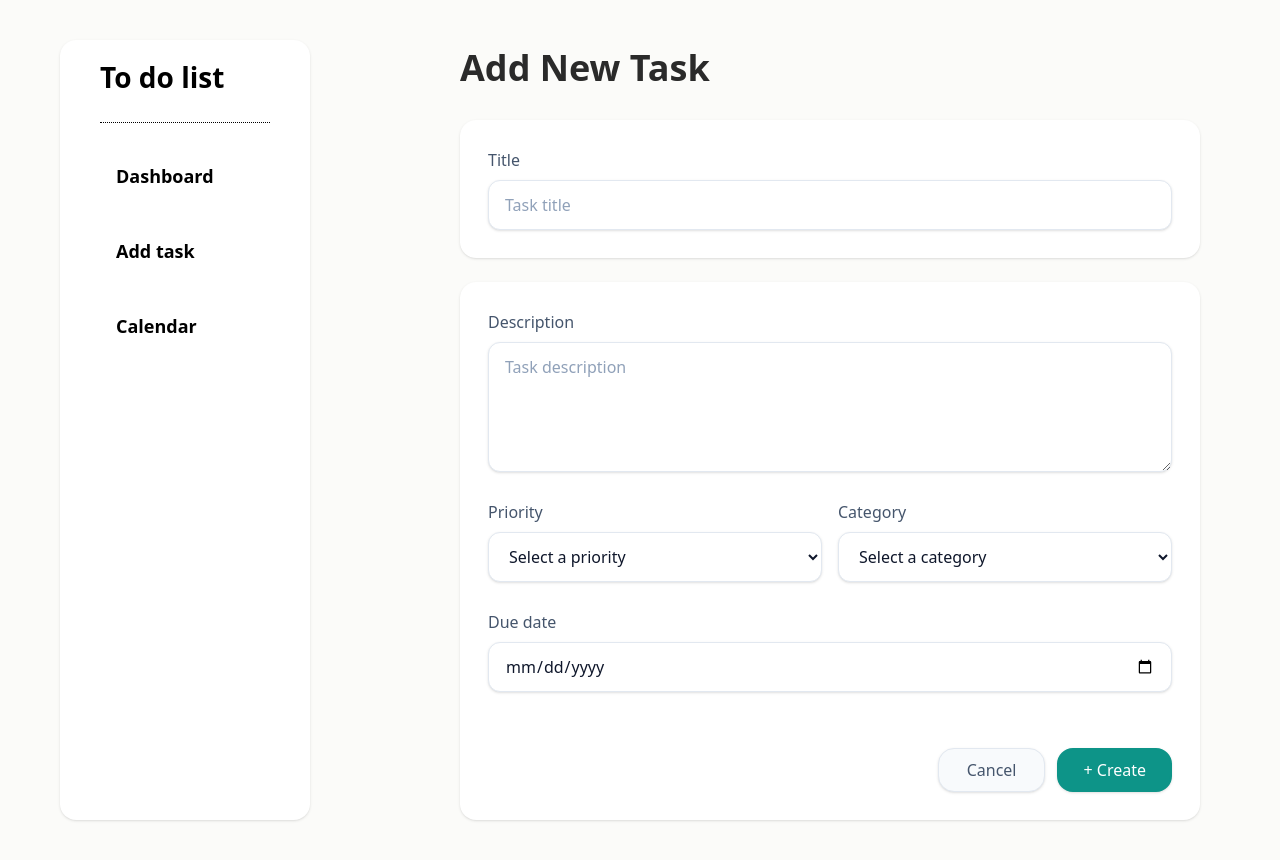
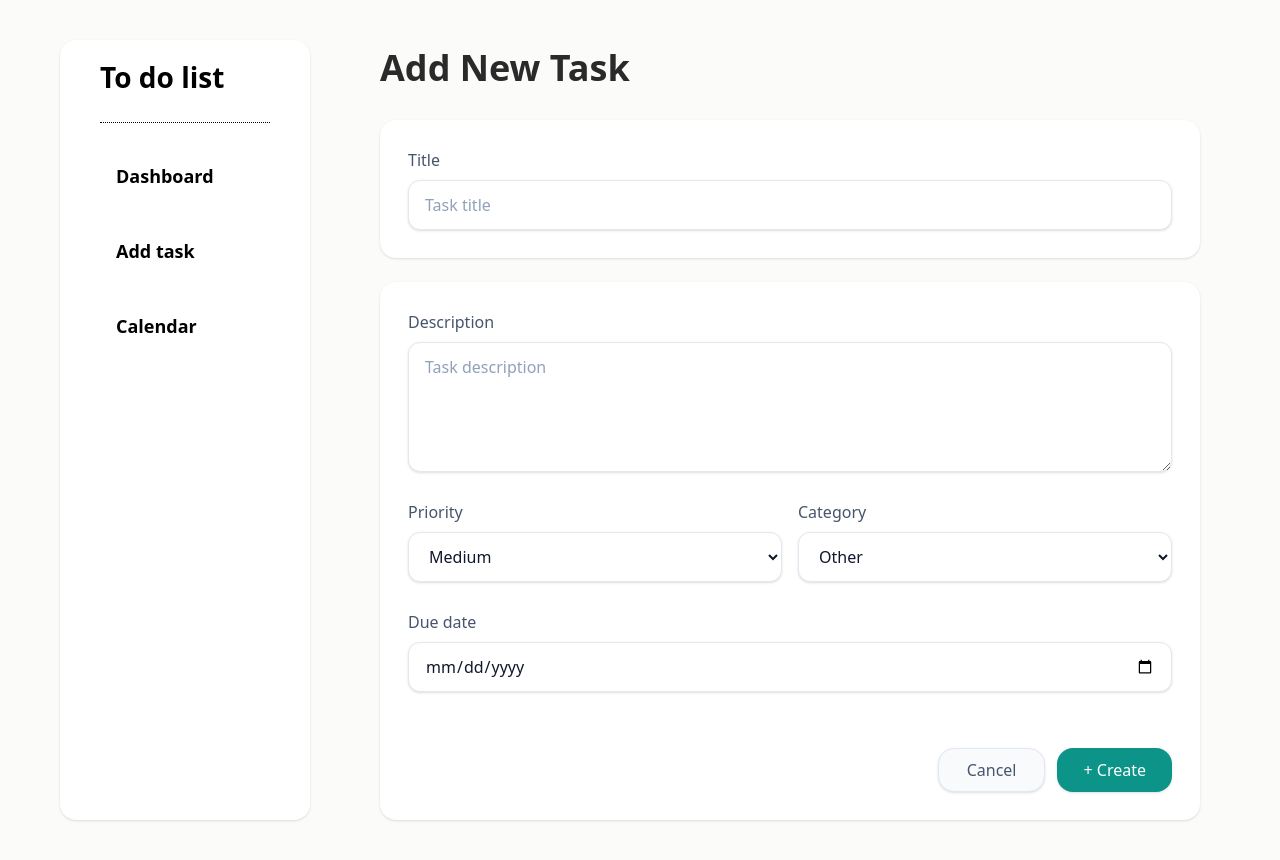
Before and after one commit to PisethKeng/TodoApp-Frontend-ProjectCSCI221, a React (Vite) app: page /addtask in a window 1280 px wide. Built offline with nearby package versions, Linux system fonts and the light colour scheme.

Commit message:
fix: Adjust AddTask and TaskCreation

```diff
--- a/src/App.jsx
+++ b/src/App.jsx
@@ -4,13 +4,18 @@ import Home from './pages/Home'
 import AddTask from './pages/AddTask'
 import Calendar from './pages/Calendar'
 import Dashboard from './pages/dashboard'
+import { TaskProvider } from './context/TaskProvider'
 
 function App() {
   return (
       <Routes>
         <Route path="/" element={<Home />} />
         <Route path="/dashboard" element={<Dashboard />} />
-        <Route path="/addtask" element={<AddTask />} />
+        <Route path="/addtask" element={
+          <TaskProvider>
+            <AddTask />
+          </TaskProvider>
+        } />
         <Route path="/calendar" element={<Calendar />} />
       </Routes>
   )
--- a/src/components/TaskCreation.jsx
+++ b/src/components/TaskCreation.jsx
@@ -3,8 +3,8 @@ import { useState } from "react";
 export default function TaskCreation({ onCreate }) {
   const [title, setTitle] = useState("");
   const [description, setDescription] = useState("");
-  const [priority, setPriority] = useState("");
-  const [category, setCategory] = useState("");
+  const [priority, setPriority] = useState("medium");
+  const [category, setCategory] = useState("other");
   const [duedate, setDuedate] = useState("");
 
   const clear = () => {
--- a/src/pages/AddTask.jsx
+++ b/src/pages/AddTask.jsx
@@ -1,20 +1,9 @@
-import { useState, useEffect } from "react";
-import Sidebar from "../components/SideBar"
+import Sidebar from "../components/SideBar";
 import TaskCreation from "../components/TaskCreation";
+import { useTasks } from "../context/TaskProvider";
 
 export default function AddTask() {
-  const [tasks, setTasks] = useState(() => {
-    const storedTasks = localStorage.getItem("tasks");
-    return storedTasks ? JSON.parse(storedTasks) : [];
-  });
-
-  useEffect(() => {
-    localStorage.setItem("tasks", JSON.stringify(tasks));
-  }, [tasks]);
-
-  const handleCreate = (newTask) => {
-    setTasks((prevTasks) => [...prevTasks, newTask]);
-  };
+  const { addTask } = useTasks();
 
   return (
     <div className="flex bg-[#FBFBF9] min-h-screen">
@@ -22,9 +11,9 @@ export default function AddTask() {
         <Sidebar/>
       </div>
 
-      <div className="flex-1 py-10 px-20">
+      <div className="flex-1 py-10 pr-20">
         <h1 className="text-4xl font-semibold text-[#2A2A2A] mb-8 pt-2">Add New Task</h1>
-          <TaskCreation onCreate={handleCreate} />
+          <TaskCreation onCreate={addTask} />
       </div>
     </div>
   );
```
